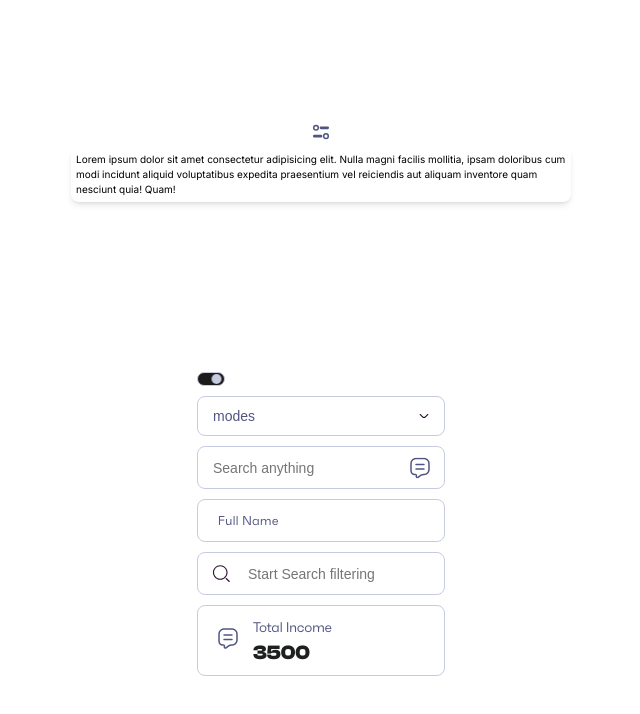
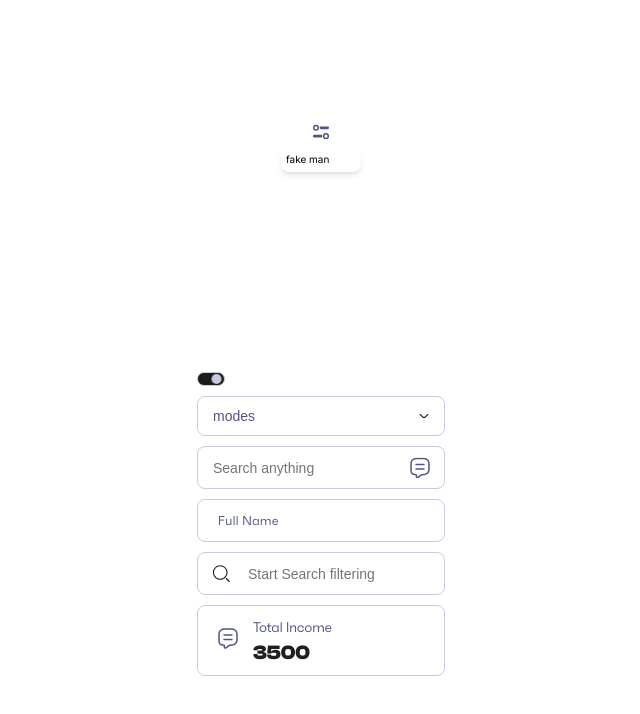
Before and after one commit to Pickriders/pickrider-admin, a Next.js app: page / in a window 1280 px wide. Both pictures are taken after a click on the button 640 px from the left and 133 px from the top of the page. Shown: the top 714 px of the page, without its empty margins (319-959 px from the left). Built offline with nearby package versions, Linux system fonts and the light colour scheme.

Commit message:
dropdown props change

```diff
--- a/src/app/page.tsx
+++ b/src/app/page.tsx
@@ -29,15 +29,9 @@ export default function Home() {
             <SVG.FilterIcon />
           </button>
         }
-        content={
-          <div className="">
-            Lorem ipsum dolor sit amet consectetur adipisicing elit. Nulla magni
-            facilis mollitia, ipsam doloribus cum modi incidunt aliquid
-            voluptatibus expedita praesentium vel reiciendis aut aliquam
-            inventore quam nesciunt quia! Quam!
-          </div>
-        }
-      />
+      >
+        <div className="">fake man</div>
+      </UI.Dropdown>
 
       <div style={{ display: "grid", gap: "1rem" }}>
         <UI.Switch defaultChecked onCheckedChange={(e) => console.log(e)} />
--- a/src/components/common/Dropdown/Dropdown.type.ts
+++ b/src/components/common/Dropdown/Dropdown.type.ts
@@ -2,5 +2,5 @@ type ReactNodeProps = React.ReactNode;
 
 export type DropdownProps = {
   trigger: ReactNodeProps;
-  content?: ReactNodeProps;
+  children?: ReactNodeProps;
 };
--- a/src/components/common/Dropdown/index.tsx
+++ b/src/components/common/Dropdown/index.tsx
@@ -5,11 +5,11 @@ import {
   DropdownMenuTrigger,
 } from "./dropdown-menu";
 
-export const Dropdown = ({ trigger, content }: DropdownProps) => {
+export const Dropdown = ({ trigger, children }: DropdownProps) => {
   return (
     <DropdownMenu>
       <DropdownMenuTrigger asChild>{trigger}</DropdownMenuTrigger>
-      <DropdownMenuContent>{content}</DropdownMenuContent>
+      <DropdownMenuContent>{children}</DropdownMenuContent>
     </DropdownMenu>
   );
 };
```
